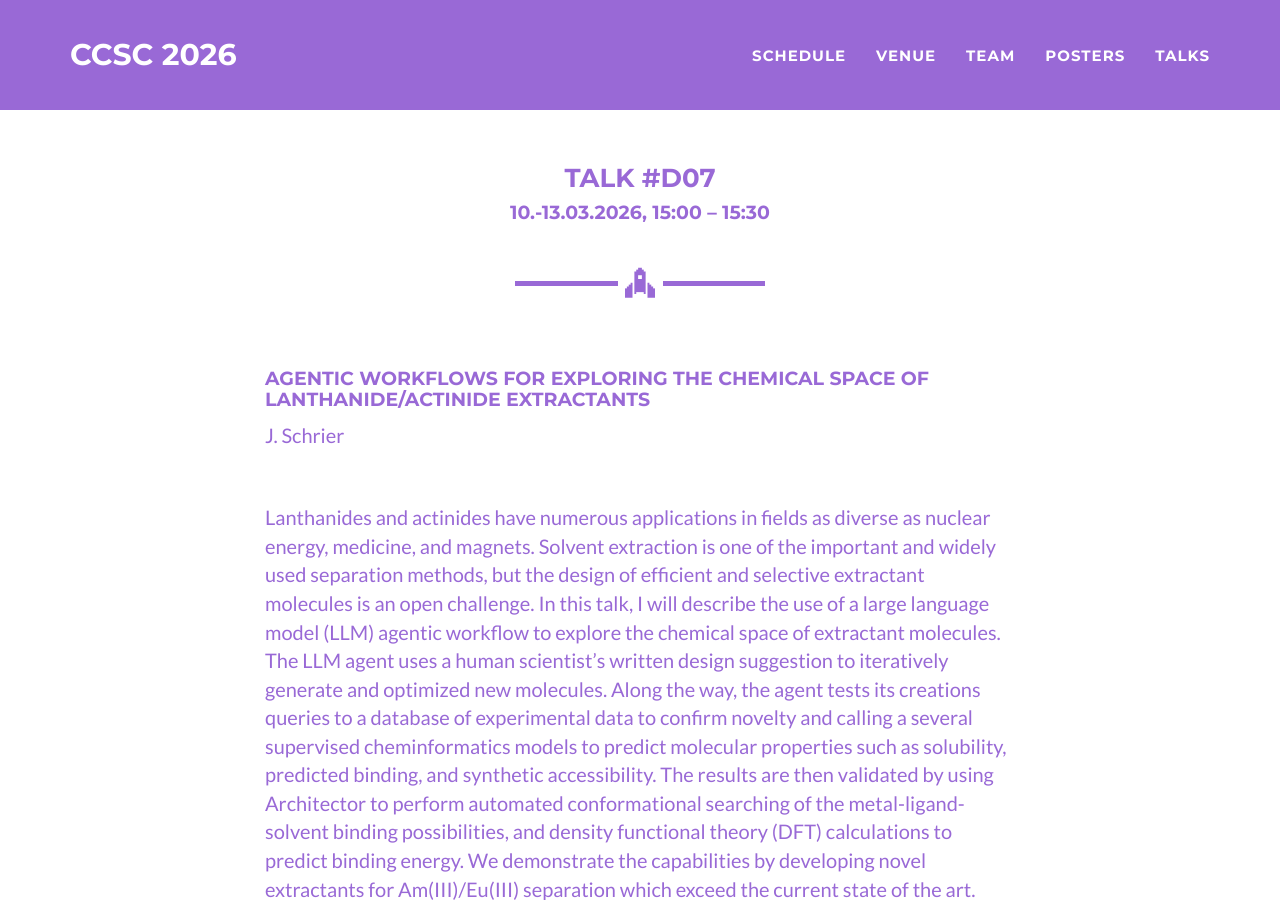
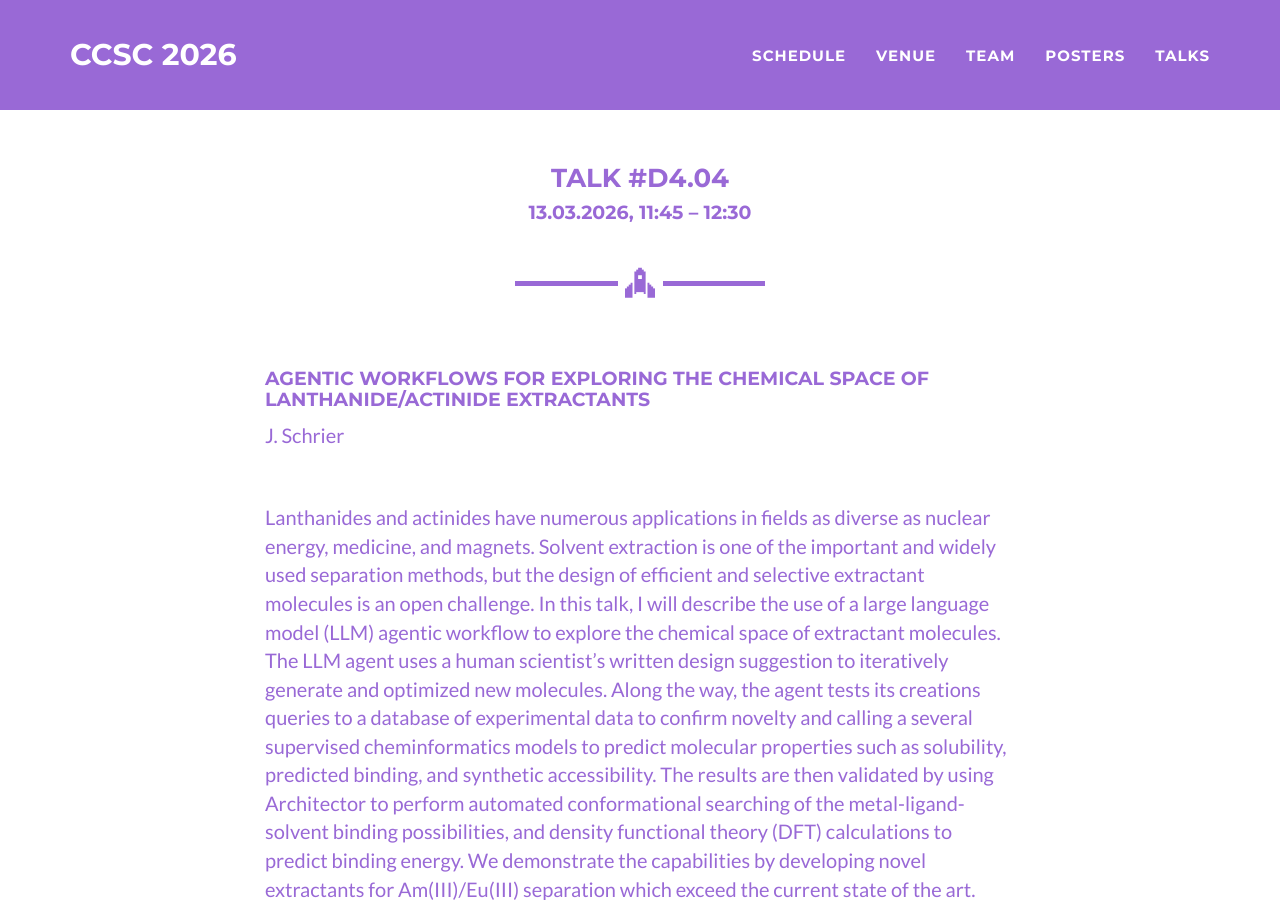
Before and after one commit to ccsc2026/ccsc2026.github.io, a Jekyll site: the page built from talks/schrier.md, in a window 1280 px wide and 900 px high. Built offline with Jekyll 4.4.1, drawn with Linux system fonts in a browser that asks for light colours.

Commit message:
Update schrier.md

```diff
--- a/talks/schrier.md
+++ b/talks/schrier.md
@@ -1,8 +1,8 @@
 ---
 layout: talkpage
 categories: [comms]
-talknumber: D07
-talktime: '10.-13.03.2026, 15:00 – 15:30'
+talknumber: D4.04
+talktime: '13.03.2026, 11:45 – 12:30'
 speaker: Prof. Dr. Joshua Schrier
 img: 'Schrier, Joshua.png'
 location: 'Fordham University · Department of Chemistry & Biochemistry · New York (USA)'
```
